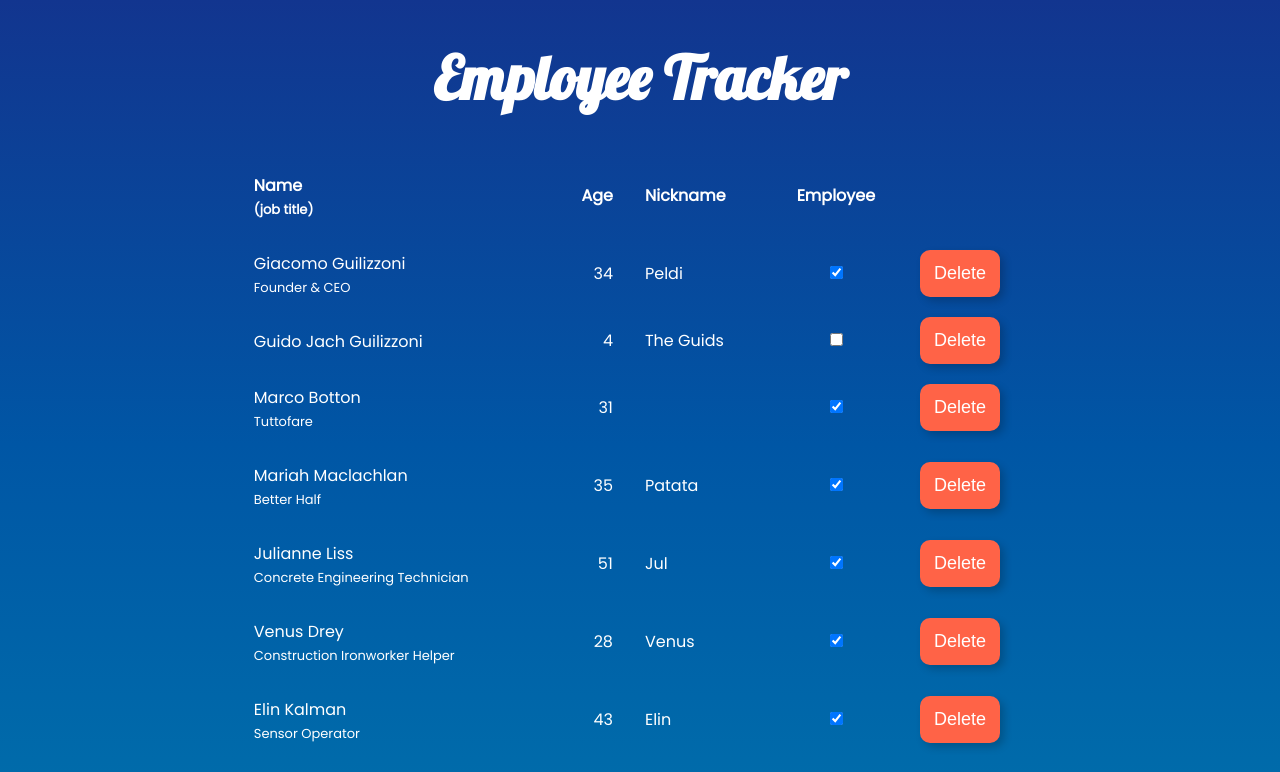
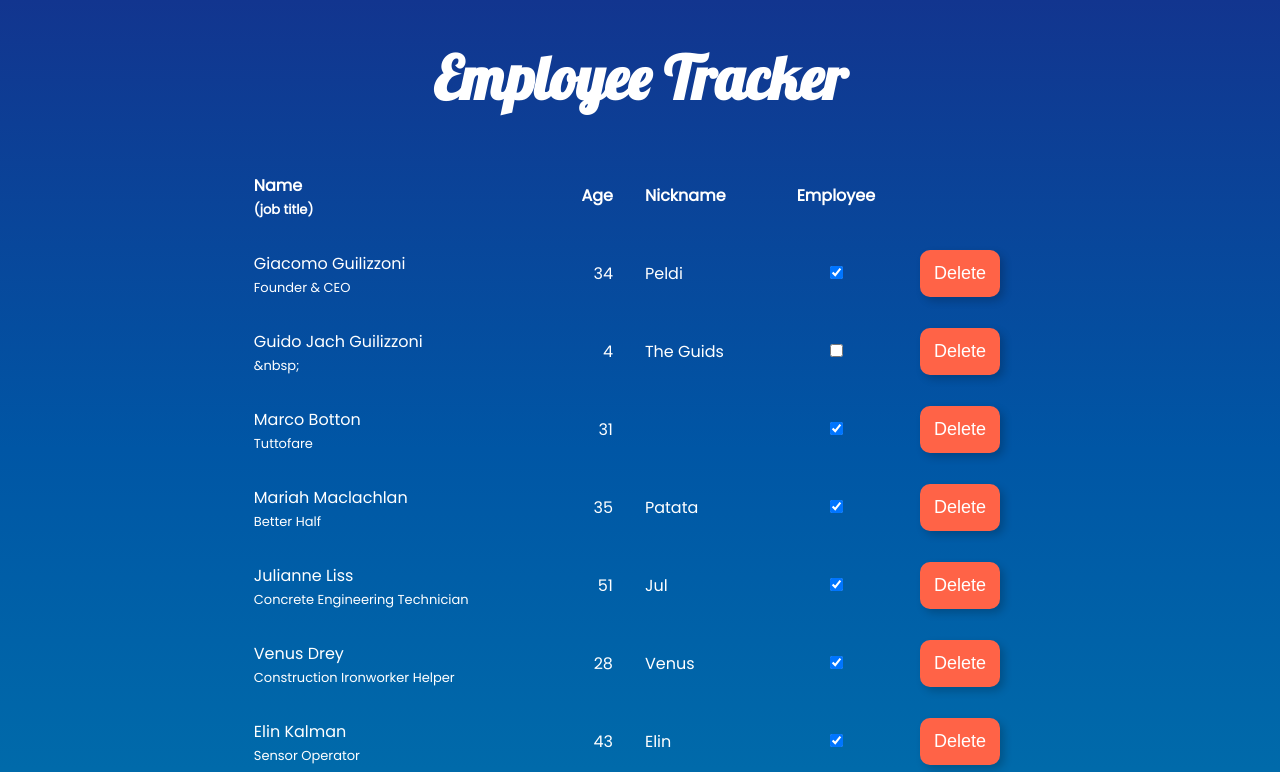
Before and after one commit to Norlandia/employee-tracker, a React (Create React App) app: page / in a window 1280 px wide. Shown: the top 772 px of the page. Built offline with nearby package versions, Linux system fonts and the light colour scheme.

Commit message:
feat(Employee.js): add ternary to fix spaces between rows if no job title is provided

```diff
--- a/src/components/Employee.js
+++ b/src/components/Employee.js
@@ -5,7 +5,7 @@ const Employee = (props) => {
     <tr className="employee">
       <td className="employee-name-job">
         <p className="employee-name">{props.employee.name}</p>
-        <p className="employee-job">{props.employee.job}</p>
+        <p className="employee-job">{props.employee.job ? props.employee.job : '&nbsp;'}</p>
       </td>
       <td className="employee-age">{props.employee.age}</td>
       <td className="employee-nickname">{props.employee.nick}</td>
```
